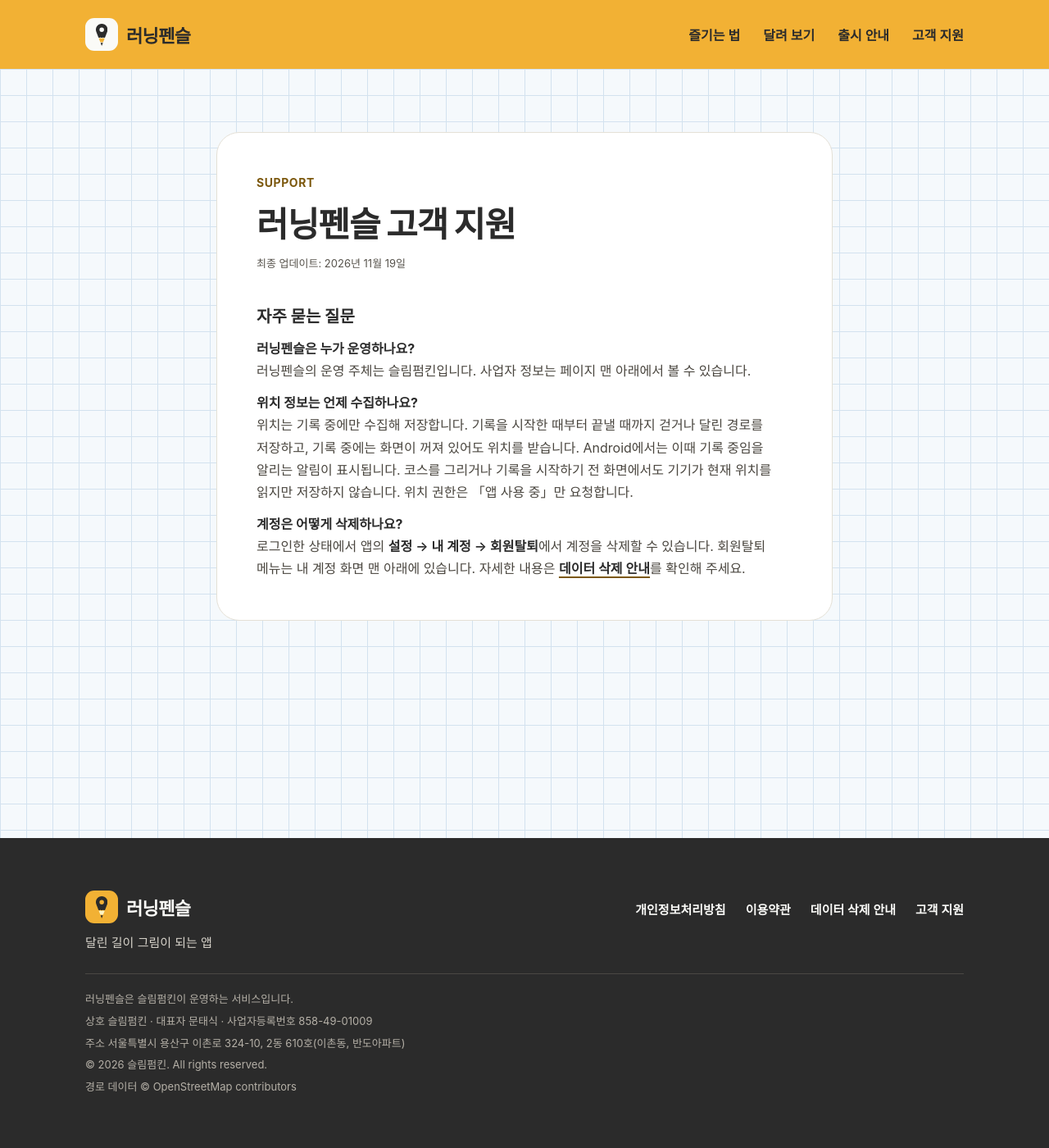
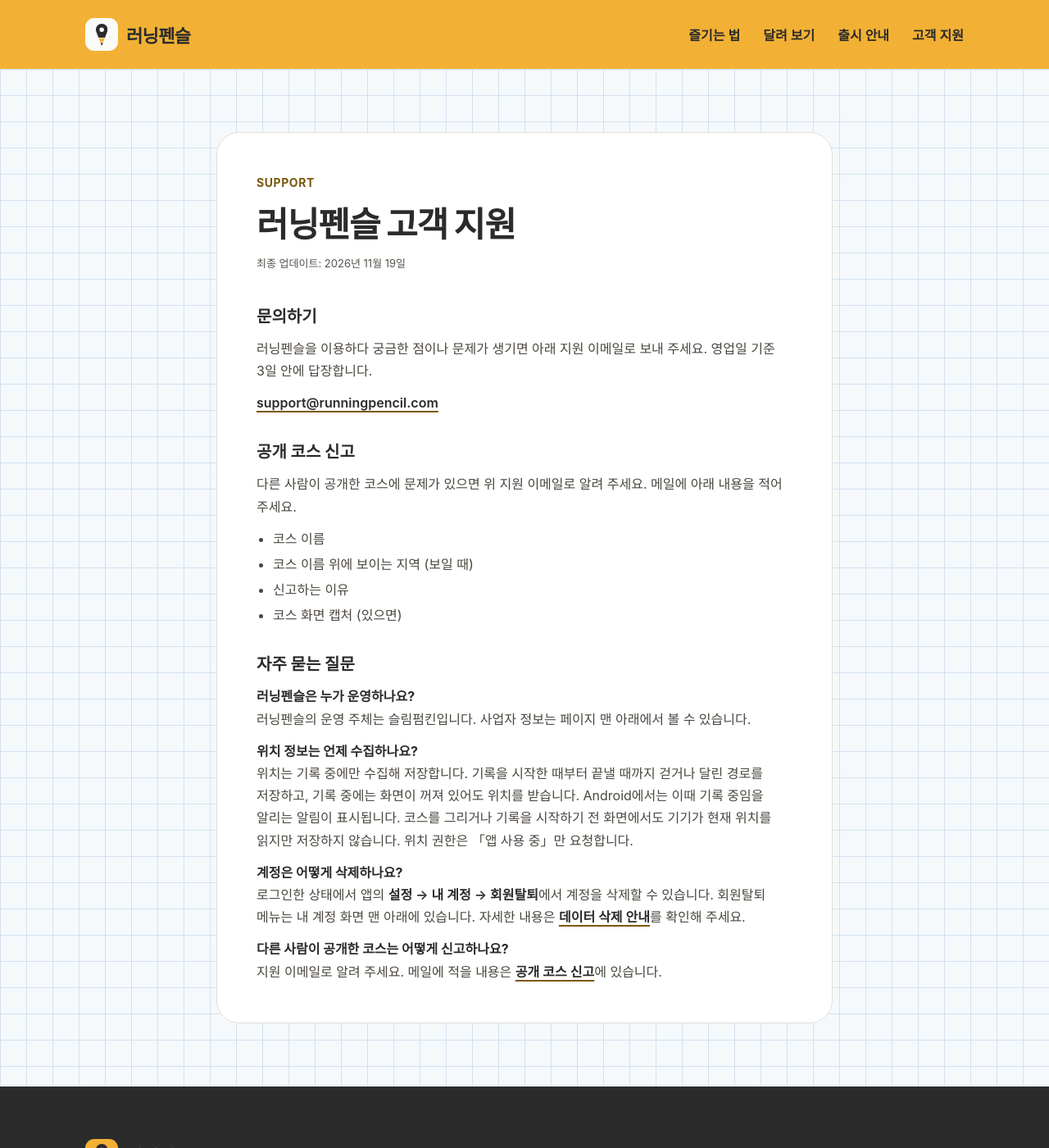
Before and after one commit to SlimPumpkin/runningpencil.com, a Jekyll site: the page built from support/index.html, in a window 1280 px wide and 1400 px high. Shown: the whole window at 82% size. Built offline with Jekyll 4.4.1, drawn with Linux system fonts in a browser that asks for light colours; some web fonts are replaced; some of the changed text lies outside the part shown.

Commit message:
feat: 지원 이메일 공개 (이메일 게이트 통과)
- _data/company.yml의 support_email 한 줄에 지원 이메일 값을 채움 (값의 정본은 이름 표)
- 외부 4곳 수신 시험 통과(게이트 기록 커밋) 뒤에 만든 커밋. 다섯 문서 푸터의 이메일 행과 지원 페이지 연락처·신고 구간이 이 값으로 열림
- 점검 일곱 항목 모두 통과

Claude-Session: https://claude.ai/code/session_01P5rpuN2GQLZuP6ra8gbXpF
Co-Authored-By: Claude Opus 5.5 <noreply@anthropic.com>

```diff
--- a/_data/company.yml
+++ b/_data/company.yml
@@ -8,5 +8,5 @@ trade_name: "슬림펌킨"        # 상호
 representative: "문태식"    # 대표자
 biz_reg_no: "858-49-01009"        # 사업자등록번호
 address: "서울특별시 용산구 이촌로 324-10, 2동 610호(이촌동, 반도아파트)"           # 주소 (사업자등록증 표기 전체, D-10)
-support_email: ""     # 지원 이메일 (게이트 뒤)
+support_email: "support@runningpencil.com"     # 지원 이메일 (게이트 뒤)
 phone: ""             # 전화번호 (칸만, U1·BIZ-03)
```
